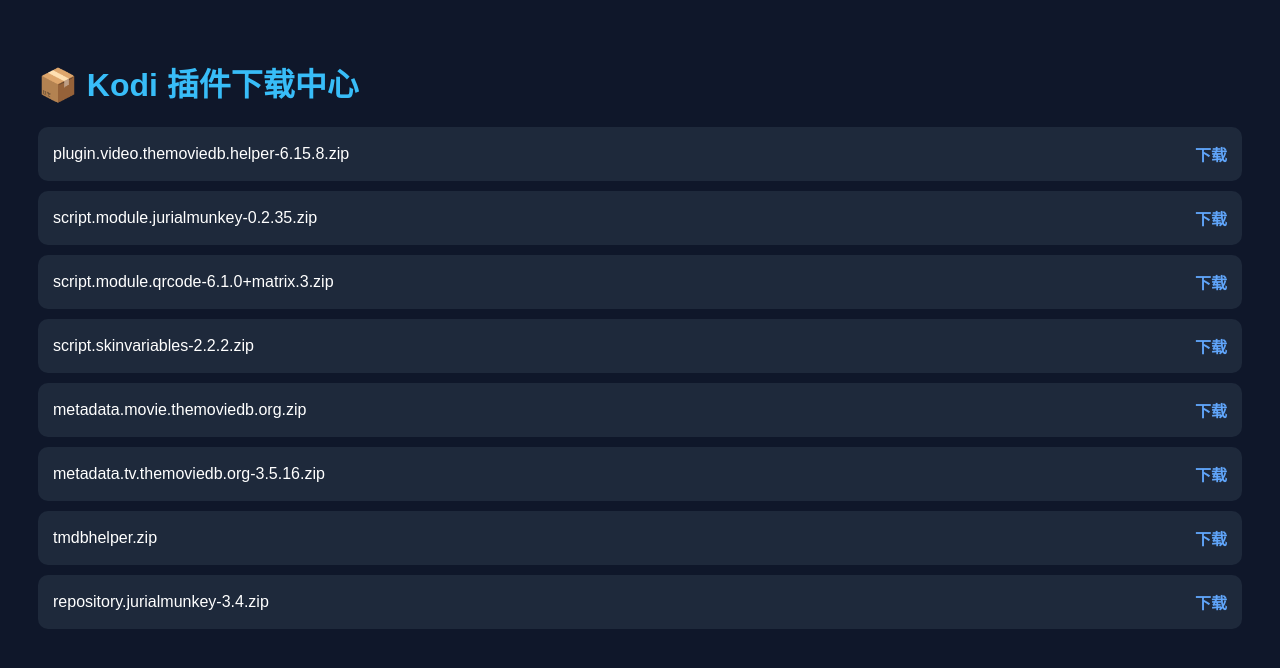
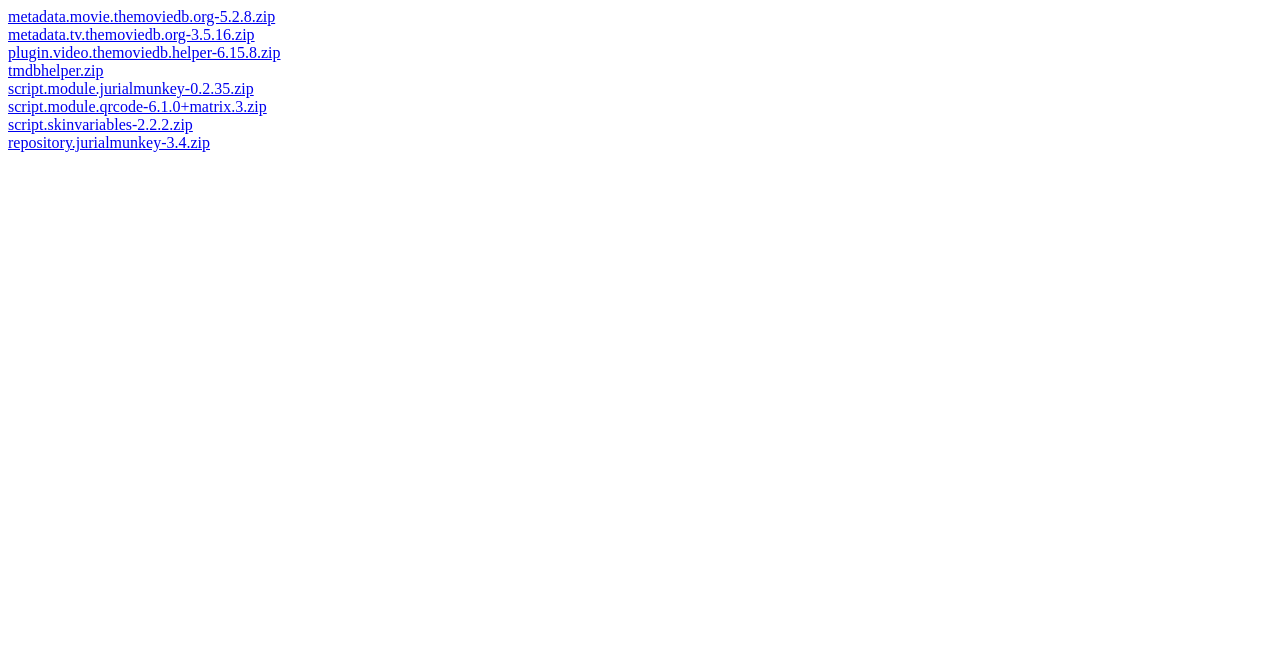
Before and after one commit to jherlock/kodi, a plain HTML site: page index.html in a window 1280 px wide. Drawn offline with Linux system fonts and the light colour scheme.

Commit message:
Add files via upload

```diff
--- a/index.html
+++ b/index.html
@@ -1,87 +1,17 @@
 <!DOCTYPE html>
-<html lang="zh">
+<html>
 <head>
-<meta charset="UTF-8">
-<title>Kodi 插件下载</title>
-
-<style>
-body {
-  font-family: Arial;
-  background: #0f172a;
-  color: white;
-  padding: 30px;
-}
-
-h1 {
-  color: #38bdf8;
-}
-
-.card {
-  background: #1e293b;
-  padding: 15px;
-  margin: 10px 0;
-  border-radius: 10px;
-  display: flex;
-  justify-content: space-between;
-  align-items: center;
-}
-
-a {
-  color: #60a5fa;
-  text-decoration: none;
-  font-weight: bold;
-}
-
-a:hover {
-  text-decoration: underline;
-}
-</style>
+<meta charset="utf-8">
+<title>Kodi repository</title>
 </head>
-
 <body>
-
-<h1>📦 Kodi 插件下载中心</h1>
-
-<div class="card">
-<span>plugin.video.themoviedb.helper-6.15.8.zip</span>
-<a href="plugin.video.themoviedb.helper-6.15.8.zip" download>下载</a>
-</div>
-
-<div class="card">
-<span>script.module.jurialmunkey-0.2.35.zip</span>
-<a href="script.module.jurialmunkey-0.2.35.zip" download>下载</a>
-</div>
-
-<div class="card">
-<span>script.module.qrcode-6.1.0+matrix.3.zip</span>
-<a href="script.module.qrcode-6.1.0+matrix.3.zip" download>下载</a>
-</div>
-
-<div class="card">
-<span>script.skinvariables-2.2.2.zip</span>
-<a href="script.skinvariables-2.2.2.zip" download>下载</a>
-</div>
-
-<div class="card">
-<span>metadata.movie.themoviedb.org.zip</span>
-<a href="metadata.movie.themoviedb.org.zip" download>下载</a>
-</div>
-
-<div class="card">
-<span>metadata.tv.themoviedb.org-3.5.16.zip</span>
-<a href="metadata.tv.themoviedb.org-3.5.16.zip" download>下载</a>
-</div>
-
-<div class="card">
-<span>tmdbhelper.zip</span>
-<a href="tmdbhelper.zip" download>下载</a>
-</div>
-
-
-<div class="card">
-<span>repository.jurialmunkey-3.4.zip</span>
-<a href="repository.jurialmunkey-3.4.zip" download>下载</a>
-</div>
-
+<a href="metadata.movie.themoviedb.org-5.2.8.zip">metadata.movie.themoviedb.org-5.2.8.zip</a><br>
+<a href="metadata.tv.themoviedb.org-3.5.16.zip">metadata.tv.themoviedb.org-3.5.16.zip</a><br>
+<a href="plugin.video.themoviedb.helper-6.15.8.zip">plugin.video.themoviedb.helper-6.15.8.zip</a><br>
+<a href="tmdbhelper.zip">tmdbhelper.zip</a><br>
+<a href="script.module.jurialmunkey-0.2.35.zip">script.module.jurialmunkey-0.2.35.zip</a><br>
+<a href="script.module.qrcode-6.1.0+matrix.3.zip">script.module.qrcode-6.1.0+matrix.3.zip</a><br>
+<a href="script.skinvariables-2.2.2.zip">script.skinvariables-2.2.2.zip</a><br>
+<a href="repository.jurialmunkey-3.4.zip">repository.jurialmunkey-3.4.zip</a><br>
 </body>
 </html>
```
Also changed, not shown: 1 other file.
